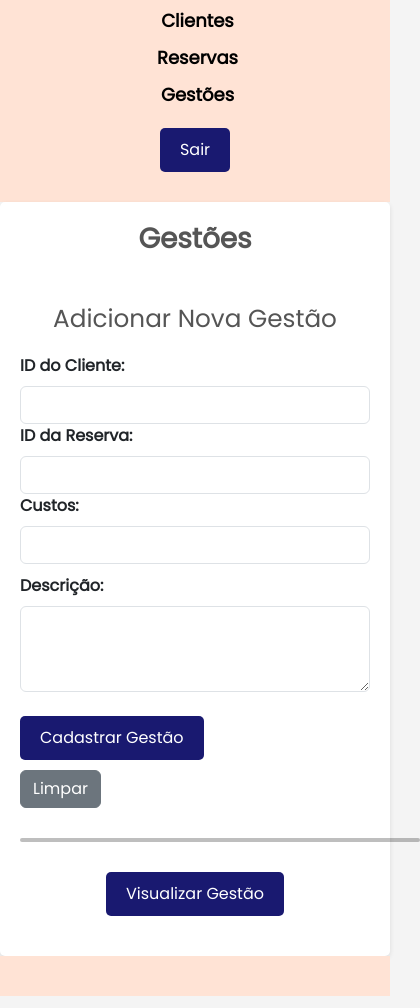
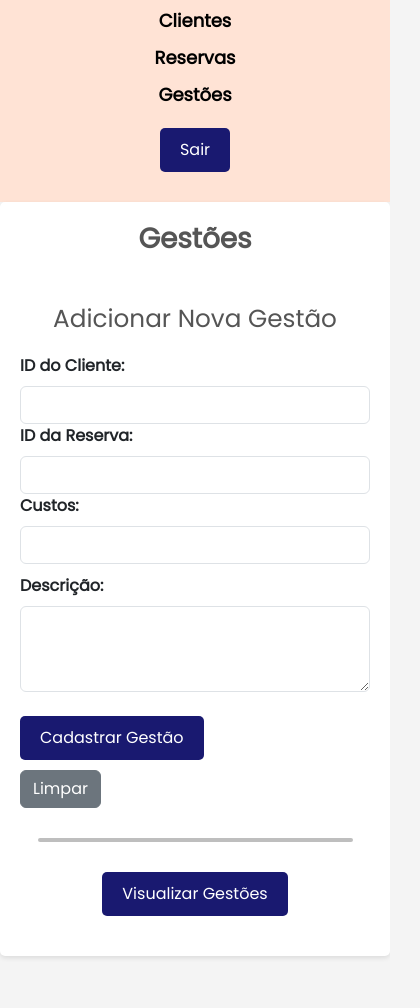
Before and after one commit to ICEI-PUC-Minas-PPLES-TI/plf-es-2024-1-ti4-0648100-recanto-do-guerreiro, a plain HTML site: page Codigo/client/html/crudGestao.html in a window 390 px wide. Shown: the part 92-1100 px from the top of the page, 420 px wide, since content can reach past the window. Drawn offline with nearby package versions, Linux system fonts and the light colour scheme; no server answers; sample sign-in values are in the browser's storage.

Commit message:
Front-end

```diff
--- a/Codigo/client/css/crudClientes.css
+++ b/Codigo/client/css/crudClientes.css
@@ -172,8 +172,8 @@ button:hover,
 }
 
 .linha-separadora {
-    width: 90%; /* Responsive width */
-    max-width: 700px; /* Maximum width */
+    width: 90%;
+    max-width: 700px;
     margin: 20px auto;
     border-radius: 10px;
     border-top: 4px solid black;
@@ -273,7 +273,6 @@ footer {
     text-decoration: underline;
 }
 
-/* RESPONSIVE DESIGN */
 @media screen and (max-width: 768px) {
     nav {
         height: auto;
@@ -309,8 +308,8 @@ footer {
     }
 
     .linha-separadora {
-        width: 90%; /* Adjusted to be responsive */
-        max-width: 400px; /* Maximum width for smaller screens */
+        width: 90%;
+        max-width: 400px;
         margin: 20px auto;
     }
 
--- a/Codigo/client/css/crudGestao.css
+++ b/Codigo/client/css/crudGestao.css
@@ -56,7 +56,6 @@ nav {
 .logout-button button {
     background-color: #191970;
     color: #fff;
-    width: auto;
     border: none;
     border-radius: 5px;
     padding: 10px 20px;
@@ -73,7 +72,6 @@ nav {
 }
 
 .logo img {
-    width: auto;
     max-width: 150px;
     height: auto;
 }
@@ -87,12 +85,11 @@ nav {
     justify-content: flex-start;
     align-items: center;
     flex: 1;
+    padding-left: 20%;
 }
 
 .menu li {
-    display: inline;
-    margin-left: 5px;
-    margin-right: 5px;
+    margin: 0 5px;
 }
 
 .menu a {
@@ -112,8 +109,6 @@ nav {
     width: 2px;
     height: 50px;
     background-color: #ccc;
-    display: inline-block;
-    vertical-align: middle;
     margin: 0 10px;
 }
 
@@ -188,7 +183,8 @@ button:hover {
 }
 
 .linha-separadora {
-    width: 700px;
+    width: 90%;
+    max-width: 700px;
     margin: 20px auto;
     border-radius: 10px;
     border-top: 4px solid black;
@@ -196,9 +192,7 @@ button:hover {
 
 .btn-visualizar {
     display: block;
-    margin: auto;
-    margin-top: 30px;
-    margin-bottom: 20px;
+    margin: 30px auto 20px;
     text-align: center;
 }
 
@@ -324,12 +318,6 @@ footer {
     text-decoration: underline;
 }
 
-@media screen and (min-width: 769px) {
-    .menu {
-        padding-left: 190px;
-    }
-}
-
 @media screen and (max-width: 768px) {
     nav {
         height: auto;
@@ -352,19 +340,18 @@ footer {
         flex-direction: column;
         align-items: center;
         margin-top: 10px;
+        padding-left: 0;
     }
     .menu li {
-        margin-right: 0;
         margin-bottom: 10px;
     }
     .linha-vertical {
         display: none;
     }
     .linha-separadora {
-        width: 400px;
+        width: 90%;
+        max-width: 400px;
         margin: 20px auto;
-        border-radius: 10px;
-        border-top: 4px solid black;
     }
     th,
     td {
@@ -385,4 +372,7 @@ footer {
         width: 80%;
         height: 40px;
     }
+    footer {
+        margin-top: 150px;
+    }
 }
--- a/Codigo/client/html/crudGestao.html
+++ b/Codigo/client/html/crudGestao.html
@@ -61,7 +61,7 @@
             <input type="reset" class="btn btn-secondary" id="btn_clear" value="Limpar">
             <hr class="linha-separadora">
         </form>
-        <button id="btn_visualizar" class="btn-visualizar" onclick="alternarLista()">Visualizar Gestão</button>
+        <button id="btn_visualizar" class="btn-visualizar" onclick="alternarLista()">Visualizar Gestões</button>
         <div id="gestaoContainer">
             <p id="mensagemSemItens" style="display: none;">Não há Gestões cadastradas</p>
             <table id="tabelaGestao" style="display: none;">
```
